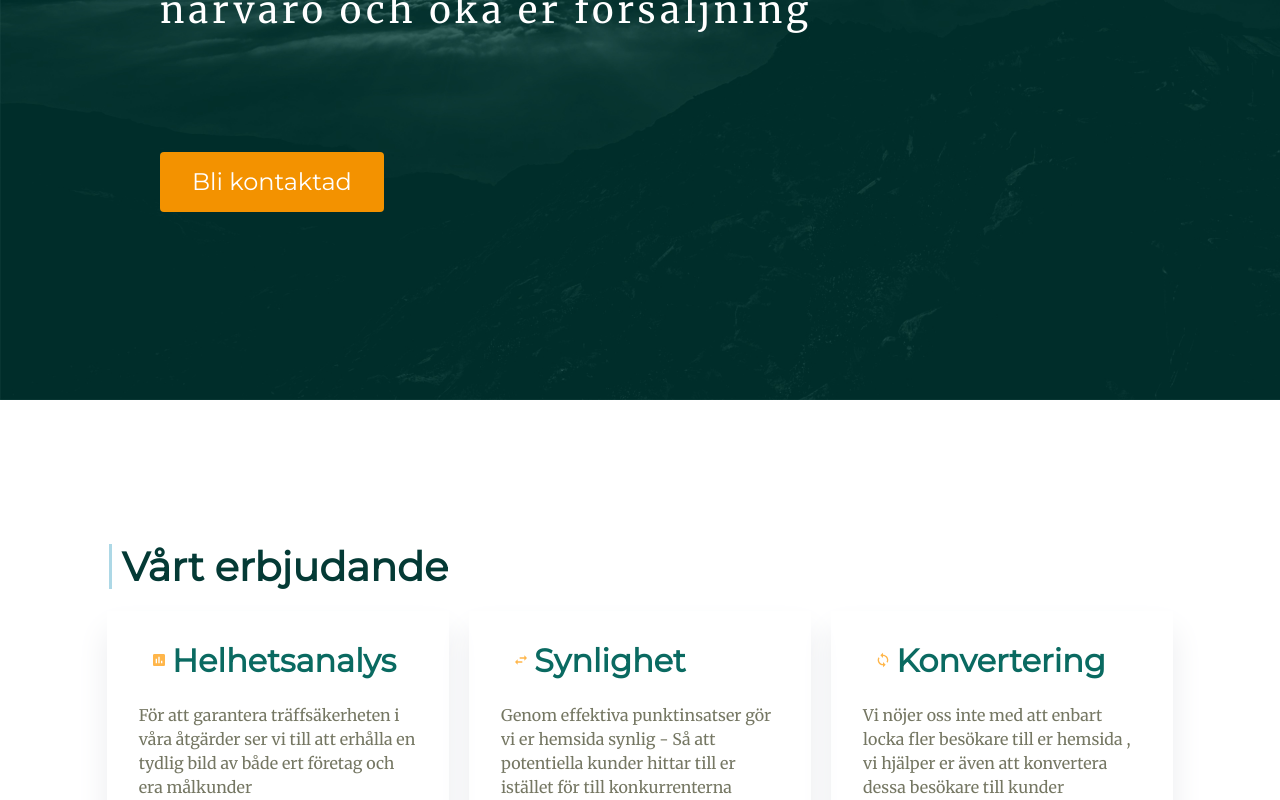
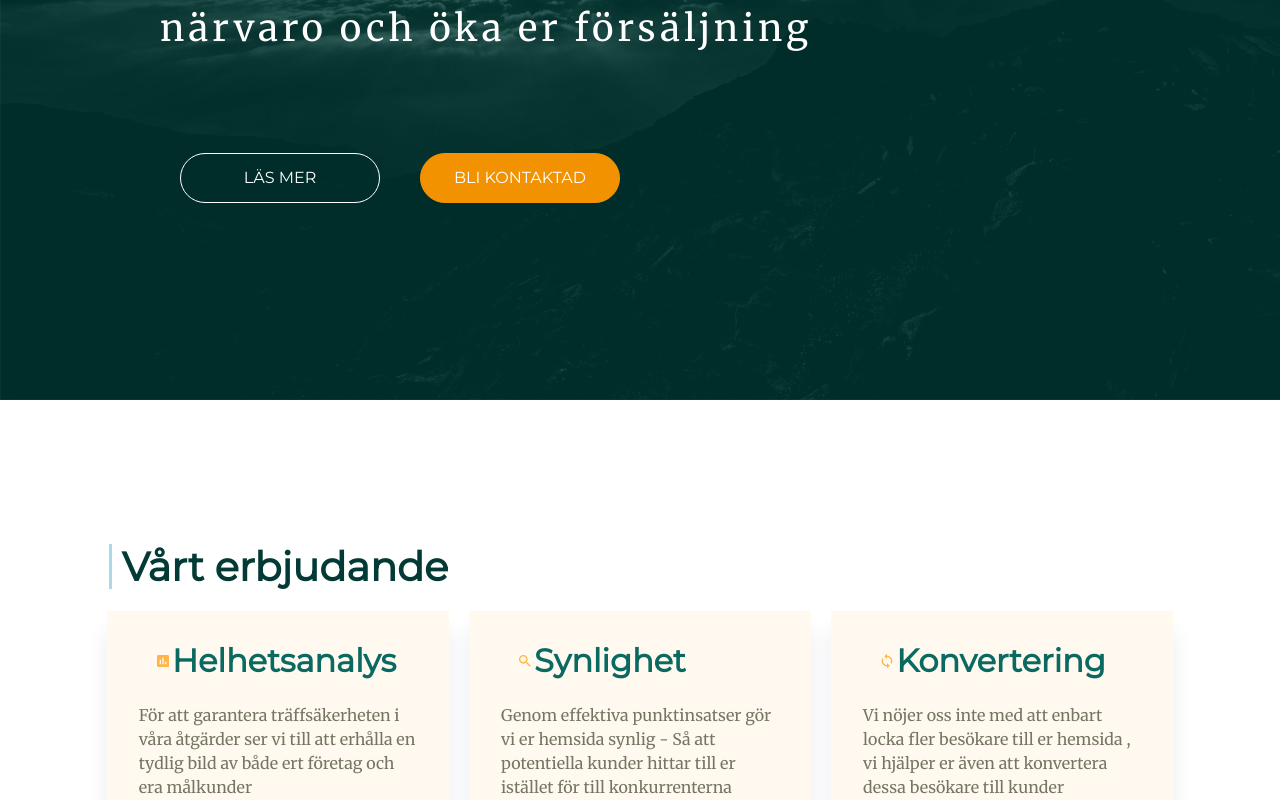
Before and after one commit to codebyjonas/digitalframgang.com, a React (Create React App) app: page / in a window 1280 px wide. Shown: the part 400-1200 px from the top of the page. Built offline with nearby package versions, Linux system fonts and the light colour scheme.

Commit message:
added button in hero, changed color on services. Changed icon on synlighet in services. Made all icons in services larger.

```diff
--- a/src/App.scss
+++ b/src/App.scss
@@ -47,6 +47,7 @@ $footer-padding: 12rem;
 @import './style/hero';
 @import './style/services';
 @import './style/contact';
+@import './style/aboutus';
 
 // Setting font
 .title,
@@ -84,8 +85,9 @@ $footer-padding: 12rem;
 }
 
 .card-shadow {
-    box-shadow: 0px 20px 30px #ebecef;
-    border-bottom: 4px solid $blue-light;
+    background-color: #f392000f;
+    box-shadow: 0px 20px 20px #ebecef;
+    border-bottom: 4px solid #add8e6;;
     margin: 10px;
     margin-bottom: 25px;
     padding: 2rem;
@@ -147,17 +149,6 @@ p {
     margin-bottom: 1em;
 }
 
-#profile-image {
-    margin-bottom: 1.5rem;
-}
-#profile-image img {
-    box-shadow: -1px 10px 16px 1px #d3d3d3;
-}
-
-.profile-image-jobname {
-    font-size: 1.2rem;
-    letter-spacing: 3px;
-}
 
 @media only screen and (max-width: 768px) {
     .card-shadow{
--- a/src/components/Hero.js
+++ b/src/components/Hero.js
@@ -11,8 +11,16 @@ const Hero = () => (
                     närvaro och öka er
                     försäljning
                 </h2>
-                <div id='hero-button' className='buttons'>
-                    <Link className='button is-link is-large'
+                <div id='hero-buttons' className='buttons'>
+                    <Link id="tell-me-more-button" className='button is-link is-large'
+                        to="services"
+                        smooth={true}
+                        duration={500}
+                        activeClass='is-active'
+                        spy={true}>
+                        Läs mer
+                    </Link>
+                    <Link id="contact-us-button" className='button is-link is-large'
                         to="contact-us"
                         smooth={true}
                         duration={500}
--- a/src/components/Services.js
+++ b/src/components/Services.js
@@ -1,7 +1,7 @@
 import React from 'react'
 import {
     MdAssessment,
-    MdSwapHoriz,
+    MdSearch,
     MdLoop,
     MdAttachMoney
 } from 'react-icons/md'
@@ -34,7 +34,7 @@ const Services = () => (
                     <div className='columns is-vcentered'>
                         <div className='column is-1 is-paddingless'>
                             <span class='icon has-orange-light is-size-2 is-flex'>
-                                <MdSwapHoriz />
+                                <MdSearch />
                             </span>
                         </div>
                         <div className='column'>
--- /dev/null
+++ b/src/style/aboutus.scss
@@ -0,0 +1,29 @@
+#profile-image {
+    margin-bottom: 1.5rem;
+}
+#profile-image img {
+    box-shadow: -1px 10px 16px 1px #d3d3d3;
+}
+
+.profile-image-jobname {
+    font-size: 1.2rem;
+    letter-spacing: 3px;
+}
+
+
+
+@media screen and (min-width: 1024px){
+
+    #about-us {
+        .container{
+            max-width: 1060px;
+        }
+        #profile-image img {
+            height: 85%;
+            width: 85%;
+            margin-left: auto;
+            margin-right: auto;
+        }
+    }
+
+}
--- a/src/style/hero.scss
+++ b/src/style/hero.scss
@@ -3,7 +3,7 @@
     background-size: cover;
 }
 #hero-subtitle{
-    margin-bottom: 3em;
+    margin-bottom: 2em;
     font-size: 2.3em;
 }
 #hero-title {
@@ -12,21 +12,44 @@
 }
 
 
-#hero-button {
+#hero-buttons {
     display: block;
 
+
     a {
-        padding-left: 30px;
-        padding-right: 30px;
+        text-transform: uppercase;
+        font-size: 1rem;
+        padding: 1.5rem;
+        border-radius: 50px;
+        min-width: 200px;
+        margin: 20px 20px 0 20px;
+    }
+
+    #tell-me-more-button {
+        background-color: transparent;
+        border: 1px solid white;
+    }
+    #tell-me-more-button:hover {
+        background-color: transparent;
+        border: 1px solid  $orange;
+        transition-timing-function: linear;
+        transition-duration: 0.08s;
+        color: $orange
+    }
+    #contact-us-button{
+        border: 1px solid $orange
+    }
+
+    #contact-us-button:hover {
+        background-color: transparent;
+        border: 1px solid  $orange;
+        transition-timing-function: linear;
+        transition-duration: 0.08s;
+        color: $orange
     }
 }
 
-#hero-button a:hover {
-    background-color: transparent;
-    border: 1px solid  white;
-    transition-timing-function: linear;
-    transition-duration: 0.08s;
-}
+
 
 
 @media only screen and (max-width: 1050px) {
--- a/src/style/services.scss
+++ b/src/style/services.scss
@@ -8,6 +8,10 @@
     padding-left: 6vw;
     padding-right: 6vw;
 }
+.icon {
+    height: 2rem;
+    width: 2rem;
+}
 
 @media only screen and (max-width: 1050px) {
     #services{
```
